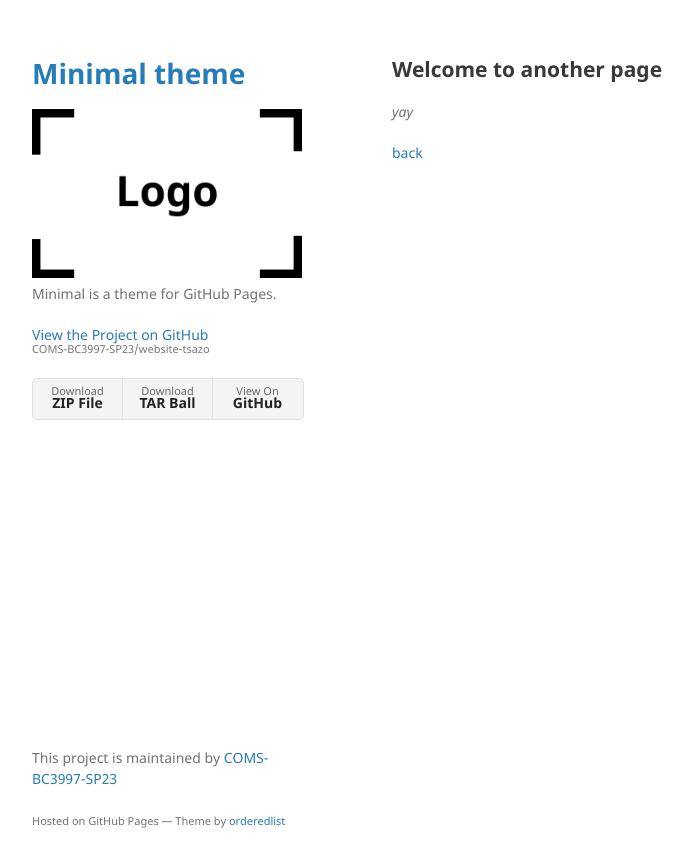
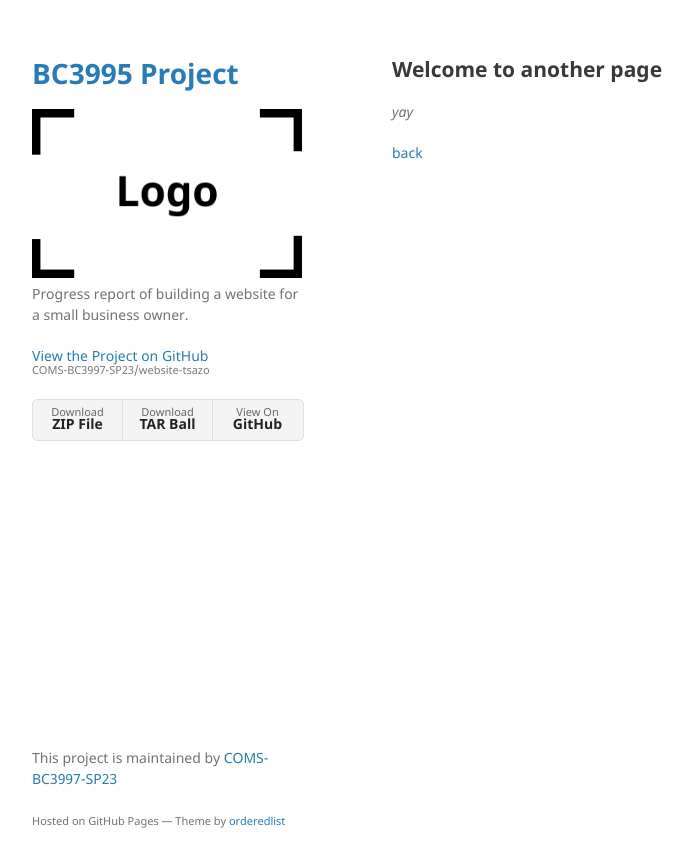
Before and after one commit to COMS-BC3997-SP23/website-tsazo, a Jekyll site: the page built from another-page.md, in a window 1280 px wide. Shown: the top 867 px of the page, without its empty margins (178-871 px from the left). Built offline with Jekyll 4.4.1, drawn with Linux system fonts in a browser that asks for light colours; our own code applies the rules of GitHub Pages for plain Markdown files.

Commit message:
Updated title and description

```diff
--- a/_config.yml
+++ b/_config.yml
@@ -1,6 +1,8 @@
-title: Minimal theme
 logo: /assets/img/logo.png
-description: Minimal is a theme for GitHub Pages.
 show_downloads: true
 google_analytics:
 remote_theme: pages-themes/minimal@v0.2.0
+
+# Customization
+title: "BC3995 Project"
+description: "Progress report of building a website for a small business owner."
```
